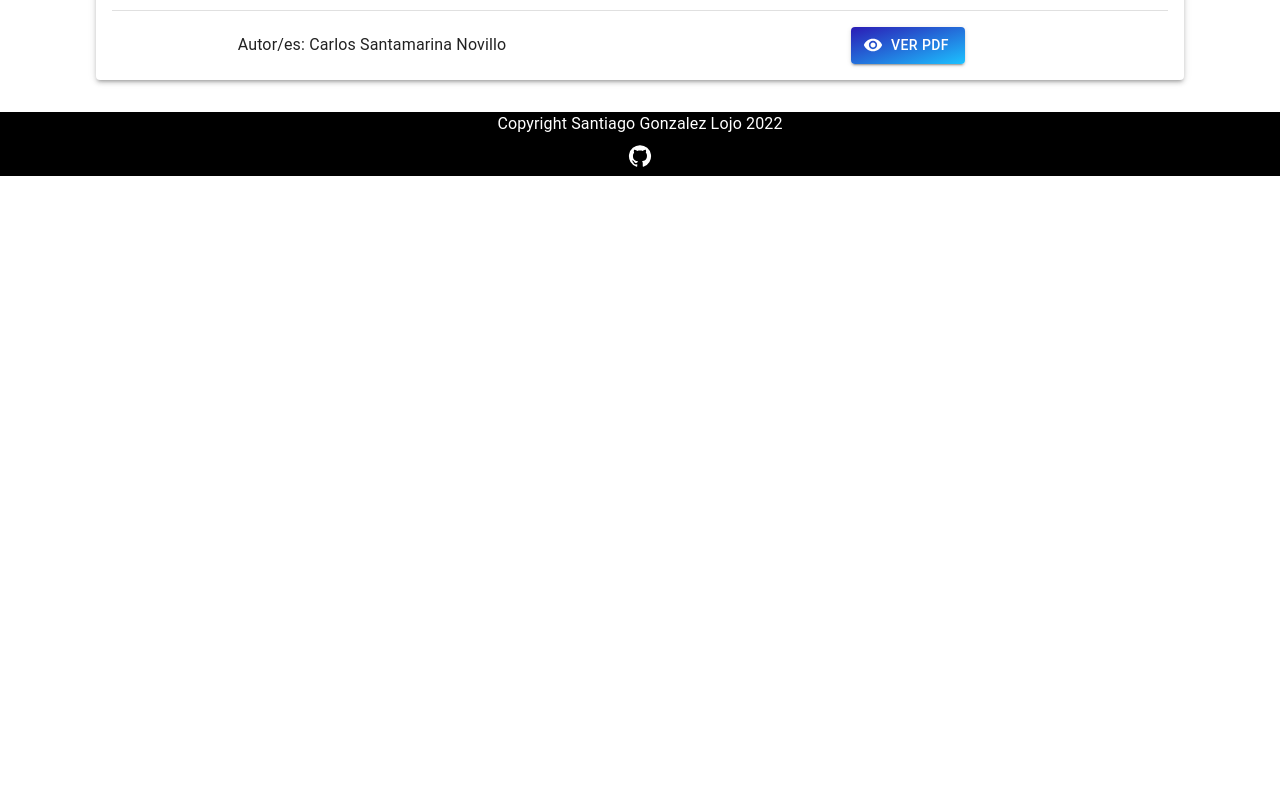
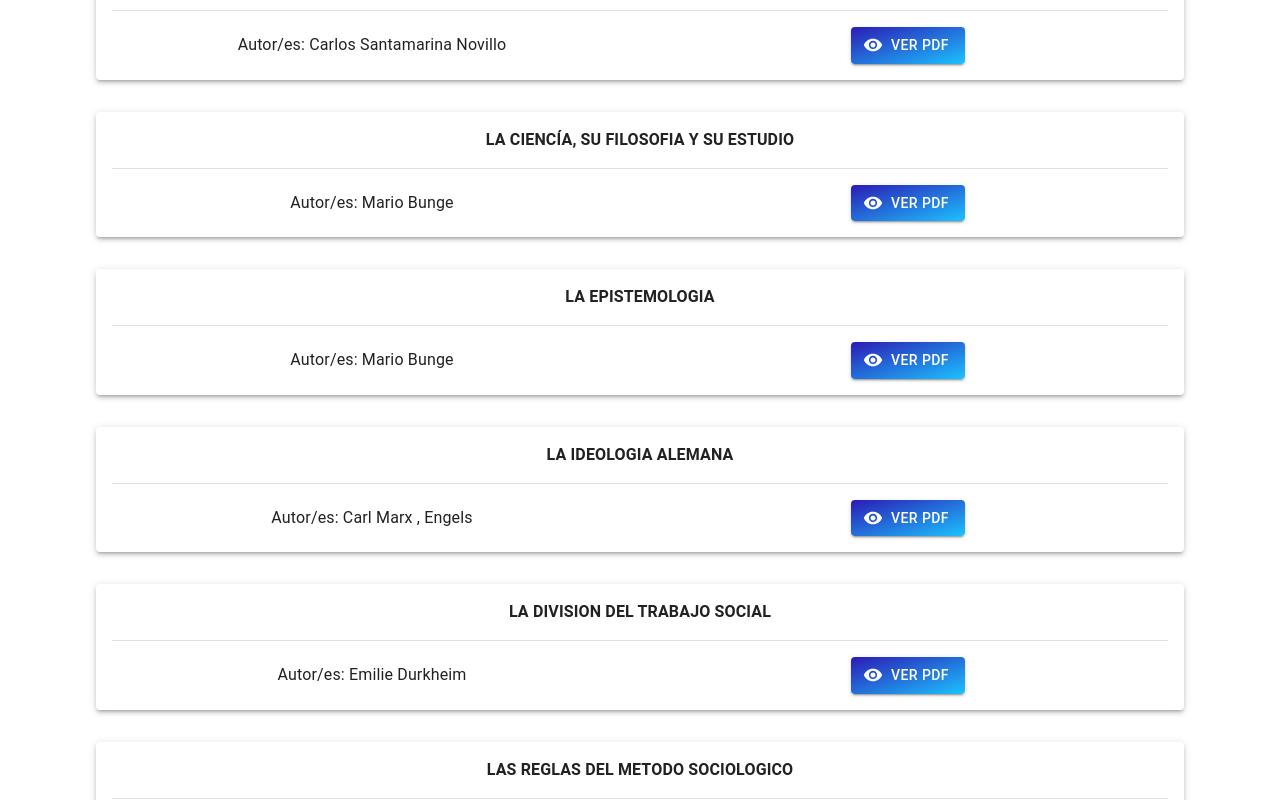
Before and after one commit to fenixlojo/historia-ipa, a React (Create React App) app: page / in a window 1280 px wide. Shown: the part 3420-4220 px from the top of the page. Before the commit the page ends 3596 px from the top, so only its background shows below. Built offline with nearby package versions, Linux system fonts and the light colour scheme.

Commit message:
more books

```diff
--- a/src/documentos.js
+++ b/src/documentos.js
@@ -105,6 +105,32 @@ const documentos = [
     titulo: "EL SISTEMA DE DOMINACIÓN AZTECA: EL IMPERIO TEPANECA",
     autor: "Carlos Santamarina Novillo",
   },
+  {
+    url: "https://drive.google.com/file/d/1YOYFoeR4MMO9jA1uAxp6kocuQ5TEjDxo/view?usp=sharing",
+    titulo: "La ciencía, su filosofia y su estudio",
+    autor: "Mario Bunge",
+  },
+  {
+    url: "https://drive.google.com/file/d/1d5ym655GG7IZKbIBtnV9hawclPAxh9Sa/view?usp=sharing",
+    titulo: "La epistemologia",
+    autor: "Mario Bunge",
+  },
+  {
+    url: "https://drive.google.com/file/d/1zGZB6wLffUnVbY69MeNtRdGRgvBkQjHr/view?usp=sharing",
+    titulo: "La ideologia alemana",
+    autor: "Carl Marx , Engels",
+  },
+  {
+    url: "https://drive.google.com/file/d/1vmzgJXKeHkIQsx8r8rO8SACK6pNSTNO9/view?usp=sharing",
+    titulo: "La division del trabajo social",
+    autor: "Emilie Durkheim",
+  },
+  {
+    url: "https://drive.google.com/file/d/15HZl5G1QIBAmYrN6nLkPDBrnHnHjXxl9/view?usp=sharing",
+    titulo: "las reglas del metodo sociologico",
+    autor: "Emilie Durkheim",
+  },
 ];
 
+
 export default documentos;
```
